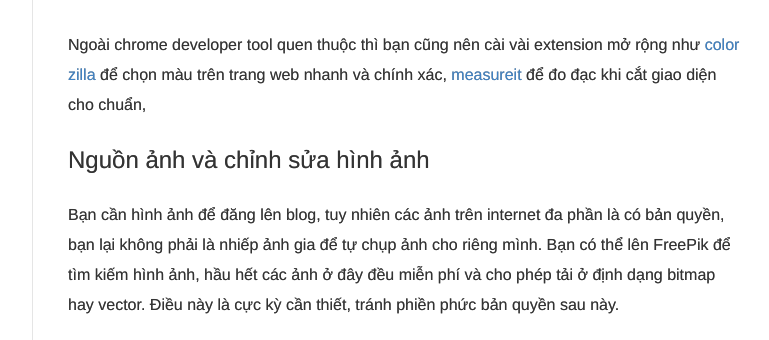
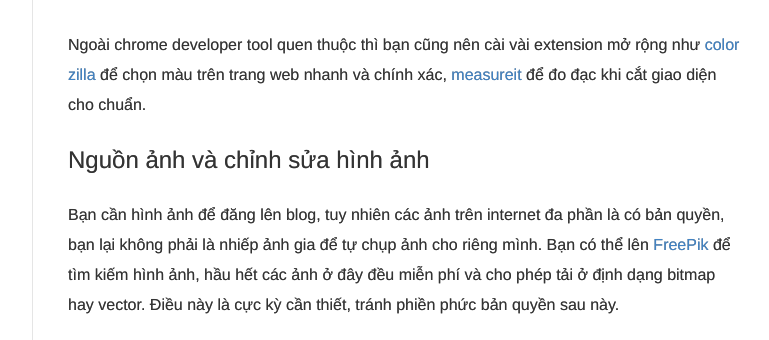
Before and after one commit to nguyentest/laptrinhcuocsong, a Jekyll site: the page built from _posts/2017-03-24-tong-hop-nhung-cong-cu-can-thiet-cho-web-developer.md, in a window 1280 px wide and 900 px high, scrolled down 1716 px. Shown: the part 194-534 px from the top of the window, without its empty margins (378-1147 px from the left). Built offline with Jekyll 4.4.1, drawn with Linux system fonts in a browser that asks for light colours; some of the changed lines change nothing that is shown; some of the changed text lies outside the part shown.

Commit message:
Update 2017-03-24-tong-hop-nhung-cong-cu-can-thiet-cho-web-developer.md

```diff
--- a/_posts/2017-03-24-tong-hop-nhung-cong-cu-can-thiet-cho-web-developer.md
+++ b/_posts/2017-03-24-tong-hop-nhung-cong-cu-can-thiet-cho-web-developer.md
@@ -47,11 +47,11 @@ Hiện mình chủ yếu làm việc với php nên mình chọn [Laravel](https
 
 ## Vài chrome extension hữu ích
 
-Ngoài chrome developer tool quen thuộc thì bạn cũng nên cài vài extension mở rộng như [color zilla](https://chrome.google.com/webstore/detail/colorzilla/bhlhnicpbhignbdhedgjhgdocnmhomnp) để chọn màu trên trang web nhanh và chính xác, [measureit](https://chrome.google.com/webstore/detail/measureit/pokhcahijjfkdccinalifdifljglhclm?hl=vi) để đo đạc khi cắt giao diện cho chuẩn,
+Ngoài chrome developer tool quen thuộc thì bạn cũng nên cài vài extension mở rộng như [color zilla](https://chrome.google.com/webstore/detail/colorzilla/bhlhnicpbhignbdhedgjhgdocnmhomnp) để chọn màu trên trang web nhanh và chính xác, [measureit](https://chrome.google.com/webstore/detail/measureit/pokhcahijjfkdccinalifdifljglhclm?hl=vi) để đo đạc khi cắt giao diện cho chuẩn.
 
 ## Nguồn ảnh và chỉnh sửa hình ảnh
 
-Bạn cần hình ảnh để đăng lên blog, tuy nhiên các ảnh trên internet đa phần là có bản quyền, bạn lại không phải là nhiếp ảnh gia để tự chụp ảnh cho riêng mình. Bạn có thể lên FreePik để tìm kiếm hình ảnh, hầu hết các ảnh ở đây đều miễn phí và cho phép tải ở định dạng bitmap hay vector. Điều này là cực kỳ cần thiết, tránh phiền phức bản quyền sau này.
+Bạn cần hình ảnh để đăng lên blog, tuy nhiên các ảnh trên internet đa phần là có bản quyền, bạn lại không phải là nhiếp ảnh gia để tự chụp ảnh cho riêng mình. Bạn có thể lên [FreePik](http://www.freepik.com/) để tìm kiếm hình ảnh, hầu hết các ảnh ở đây đều miễn phí và cho phép tải ở định dạng bitmap hay vector. Điều này là cực kỳ cần thiết, tránh phiền phức bản quyền sau này.
 
 Dân web developer thường không chuyên về đồ họa lắm, tuy nhiên bạn vẫn phải biết sử dụng photoshop, illustrator để cắt giao diện sang html, css. Trên linux mình hay sử dụng gimp,  tuy không bằng photoshop nhưng cái này cũng khá hay, hỗ trợ đầy đủ các tác vụ thông thường, và miễn phí.
 
@@ -91,4 +91,4 @@ Bạn cũng cần có thói quen ghi lại mọi thứ, đôi khi ở một nơi
 
 **Zoho mail**: Giúp bạn tạo email theo tên miền riêng miễn phí, dạng your_name@domain.com rất chuyên nghiệp.
 
-Đến đây thì mình viết mệt quá rồi, chắc chắn có thể còn thiếu, mình sẽ bổ sung khi nghĩ ra, đã gần 4 giờ sáng rồi. Hi vọng bài viết này giúp được chút gì đó cho bạn, chúc bạn thành công.
+Đến đây thì mình viết mệt quá rồi, chắc chắn có thể còn thiếu, mình sẽ bổ sung khi nghĩ ra, đã gần 4 giờ sáng, hi vọng bài viết này giúp được chút gì đó cho bạn, chúc bạn thành công.
```
